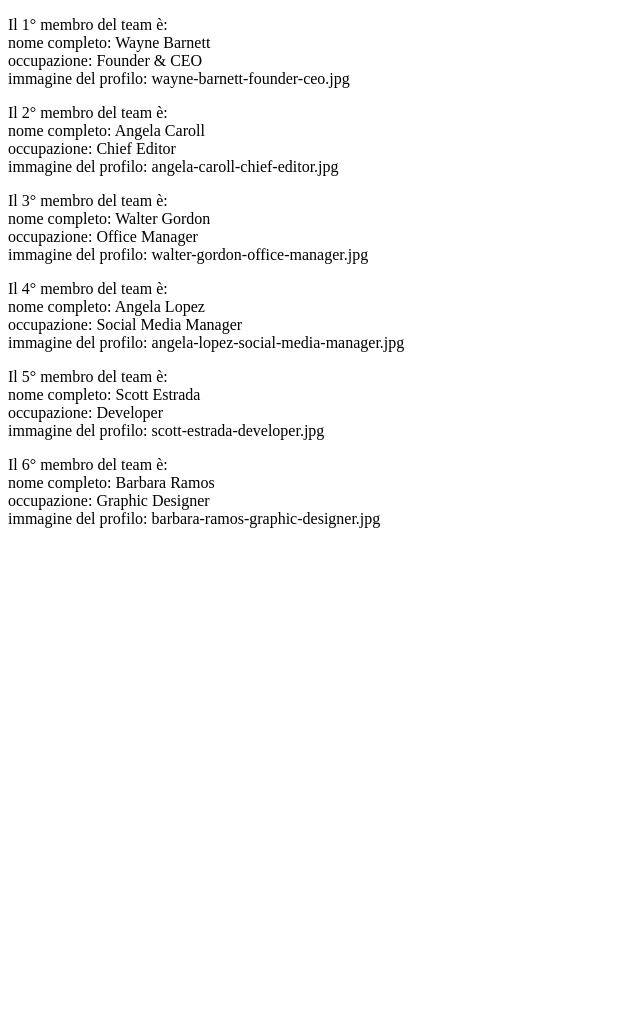
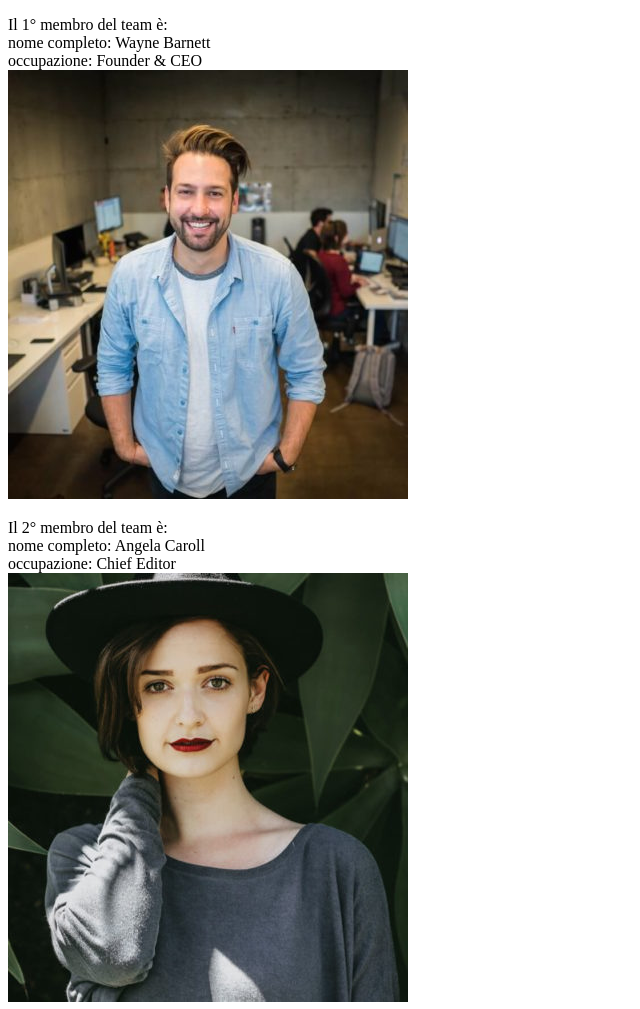
Before and after one commit to AlexNunzi/js-our-team, a plain HTML site: page index.html in a window 1280 px wide. Shown: the top 1009 px of the page, without its empty margins (0-640 px from the left). Before the commit the page ends 800 px from the top, so only its background shows below. Drawn offline with Linux system fonts and the light colour scheme.

Commit message:
Bonus 1: Inserimento del tag <img> tramite la stringa contenuta negli oggetti all'interno dell'array

```diff
--- a/index.html
+++ b/index.html
@@ -11,7 +11,7 @@
         <main id="main">
 
         </main>
-
+        <img src="" alt="">
         <script type="text/javascript" src="js/main.js"></script>
     </body>
 </html>
--- a/js/main.js
+++ b/js/main.js
@@ -40,7 +40,7 @@ const membersList= [
     }
 ]
 
-console.log("Larray di oggetti creato è:", membersList);
+console.log("L'array di oggetti creato è:", membersList);
 
 for(i=0; i< membersList.length; i++){
 
@@ -49,7 +49,11 @@ for(i=0; i< membersList.length; i++){
     memberInfo.innerHTML += `Il ${i + 1}° membro del team è:<br />`
     for(let key in membersList[i]){
         console.log(`${key}: `,membersList[i][key]);
-        memberInfo.innerHTML += `${key}: ${membersList[i][key]} <br />`;
+        if(key == 'immagine del profilo'){
+            memberInfo.innerHTML += `<img src="img/${membersList[i][key]}" alt="Profile image"><br />`;
+        } else{
+            memberInfo.innerHTML += `${key}: ${membersList[i][key]} <br />`;
+        }
     }
     mainDom.append(memberInfo);
 
```
